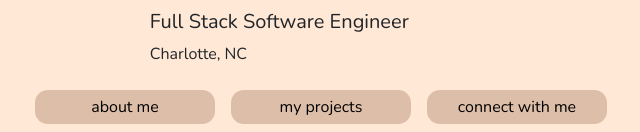
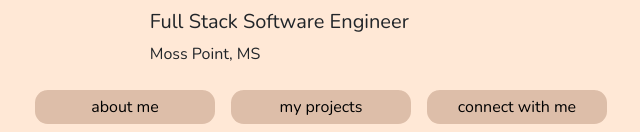
Before and after one commit to djfurniss/portfolio2022, a React (Create React App) app: page / in a window 1280 px wide. Shown: the part 418-550 px from the top of the page, without its empty margins (319-959 px from the left). Built offline with nearby package versions, Linux system fonts and the light colour scheme.

Commit message:
location change

```diff
--- a/src/welcome/Welcome.js
+++ b/src/welcome/Welcome.js
@@ -20,7 +20,7 @@ export default function Welcome(){
                     </img>
                 </div>
                 <h2>Full Stack Software Engineer</h2>
-                <p>Charlotte, NC</p>
+                <p>Moss Point, MS</p>
             </div>
 
             <div id="link-container">
```
